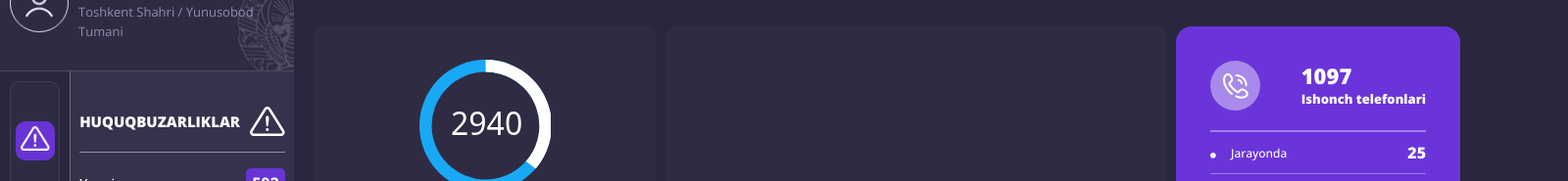
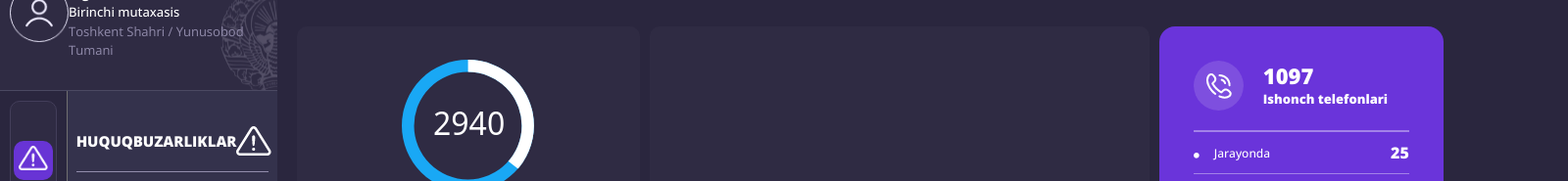
Before and after one commit to msultanovdev/e-yer, a plain HTML site: page eyer.html in a window 1280 px wide. Shown: the part 144-329 px from the top of the page at 98% size, 1600 px wide, since content can reach past the window. Drawn offline with nearby package versions, Linux system fonts and the light colour scheme.

Commit message:
fixed layouts

```diff
--- a/eyer.html
+++ b/eyer.html
@@ -42,7 +42,7 @@
         </div>
     </section>
 
-    <section class="hero container-block">
+    <section class="hero">
 
             <div class="sidebar">
                 <div class="sidebar__account">
--- a/style.css
+++ b/style.css
@@ -17,7 +17,7 @@ a {
     margin: 0 auto;
 }
 .container-block {
-    width: 1600px;
+    width: 1500px;
     margin: 0 auto;
 }
 .green {
@@ -284,12 +284,11 @@ a {
     width: 100%;
     display: flex;
     align-items: flex-start;
-    justify-content: space-between;
     padding-bottom: 15px;
     border-bottom: 2px solid #A381E8;
 }
 .header-content-card__logo {
-    background-color: #A381E8;
+    background-color: #7542DD;
     border-radius: 30px;
 }
 .hero-content-card__block {
```
